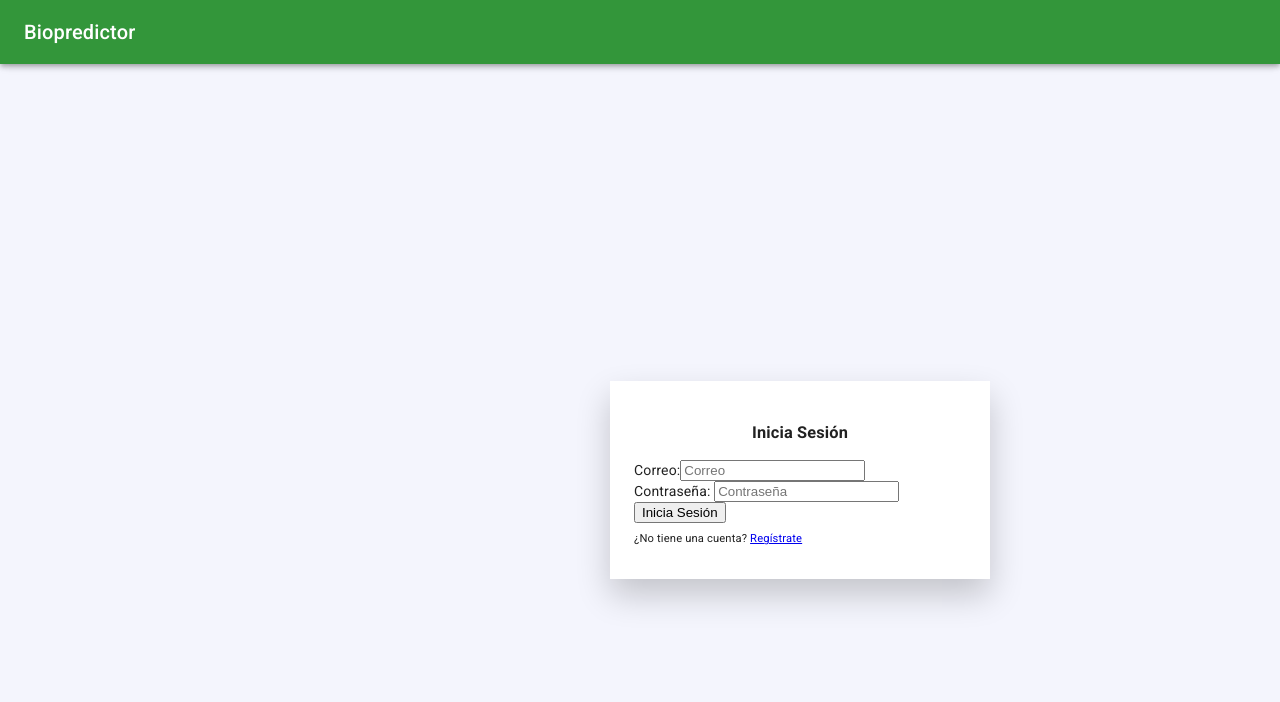
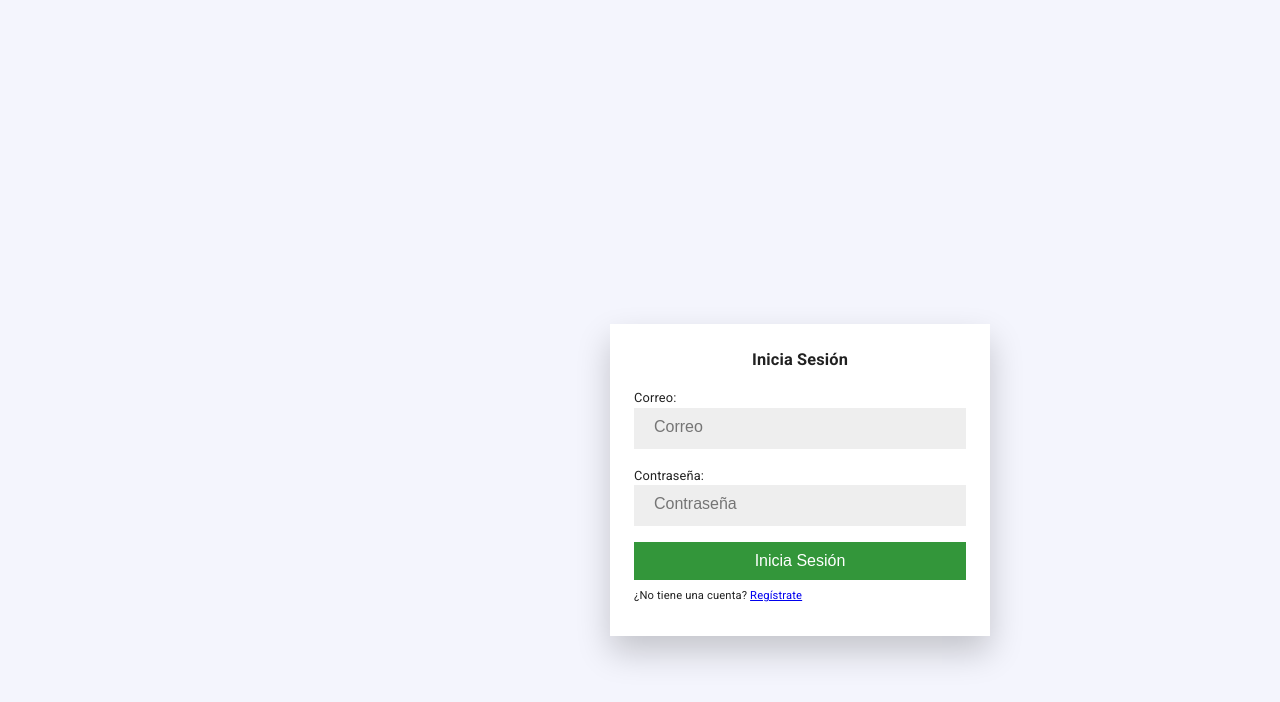
Before and after one commit to Proyecto-Biopredictor/frontend, a React (Create React App) app: page /login in a window 1280 px wide. Shown: the top 702 px of the page. Built offline with nearby package versions, Linux system fonts and the light colour scheme.

Commit message:
BIOP-34
added css, and logout button

```diff
--- a/package.json
+++ b/package.json
@@ -1,12 +1,13 @@
 {
   "name": "frontend",
   "version": "0.1.0",
-  "proxy": "http://localhost:5000/",
+  "proxy": "https://backend-ic7841.herokuapp.com/",
   "private": true,
   "dependencies": {
     "@date-io/date-fns": "^1.3.13",
     "@material-ui/core": "^4.12.3",
     "@material-ui/icons": "^4.11.2",
+    "@material-ui/lab": "^4.0.0-alpha.60",
     "@material-ui/pickers": "^3.3.10",
     "@material-ui/styles": "^4.11.4",
     "@testing-library/jest-dom": "^5.14.1",
--- a/src/App.js
+++ b/src/App.js
@@ -50,18 +50,20 @@ function App() {
   return (
     <Router>
       <ThemeProvider theme={theme}>
-        <Header />
+
 
         <div className={classes.appMain}>
         <Box m={10}></Box>
 
           <Switch>
             <PrivateRoute exact path='/'>
+              <Header />
               <SideMenu />
               <Home/>
             </PrivateRoute>
             <Route exact path="/login" component={Login} />
             <PrivateRoute exact path='/bioprocess/create'>
+              <Header />
               <SideMenu />
               <Bioprocesses />
             </PrivateRoute>
--- a/src/components/Header.js
+++ b/src/components/Header.js
@@ -1,8 +1,13 @@
 import React from 'react'
-import { AppBar, Toolbar, makeStyles, CssBaseline, IconButton } from '@material-ui/core'
+import { AppBar, Toolbar, makeStyles, CssBaseline } from '@material-ui/core'
 import MenuIcon from '@material-ui/icons/Menu';
 import Typography from '@material-ui/core/Typography';
 import clsx from 'clsx';
+import MenuItem from "@material-ui/core/MenuItem";
+import Menu from "@material-ui/core/Menu";
+import IconButton from "@material-ui/core/IconButton";
+import { useHistory } from "react-router-dom";
+import AccountCircle from "@material-ui/icons/AccountCircle";
 
 const drawerWidth = 240;
 const useStyles = makeStyles((theme) => ({
@@ -27,11 +32,29 @@ const useStyles = makeStyles((theme) => ({
         flexGrow: 1,
         padding: theme.spacing(3),
     },
+    toolbarButtons: {
+        marginLeft: 'auto',
+    },
 
 }));
 
 export default function Header() {
+    const history = useHistory();
+    const [anchorEl, setAnchorEl] = React.useState(null);
+    const open = Boolean(anchorEl);
 
+    const handleMenu = (event) => {
+        setAnchorEl(event.currentTarget);
+    };
+
+    const handleClose = () => {
+        setAnchorEl(null);
+    };
+
+    const logoutHandler = () => {
+        localStorage.removeItem("authToken");
+        history.push("/login");
+    };
     const classes = useStyles();
 
     return (
@@ -42,7 +65,37 @@ export default function Header() {
                     <Typography variant="h6" noWrap>
                         Biopredictor
                     </Typography>
+                    <div className={classes.toolbarButtons}>
+                        <IconButton
+                            aria-label="account of current user"
+                            aria-controls="menu-appbar"
+                            aria-haspopup="true"
+                            onClick={handleMenu}
+                            color="inherit"
+                        >
+                            <AccountCircle />
+                        </IconButton>
+                        <Menu
+                            id="menu-appbar"
+                            anchorEl={anchorEl}
+                            anchorOrigin={{
+                                vertical: "top",
+                                horizontal: "right",
+                            }}
+                            keepMounted
+                            transformOrigin={{
+                                vertical: "top",
+                                horizontal: "right",
+                            }}
+                            open={open}
+                            onClose={handleClose}
+                        >
+                            <MenuItem onClick={logoutHandler}>Salir</MenuItem>
+                        </Menu>
+                    </div>
+
                 </Toolbar>
+
             </AppBar>
         </div>
     )
--- a/src/index.css
+++ b/src/index.css
@@ -1,13 +1,73 @@
-body {
+* {
   margin: 0;
-  font-family: -apple-system, BlinkMacSystemFont, 'Segoe UI', 'Roboto', 'Oxygen',
-    'Ubuntu', 'Cantarell', 'Fira Sans', 'Droid Sans', 'Helvetica Neue',
-    sans-serif;
-  -webkit-font-smoothing: antialiased;
-  -moz-osx-font-smoothing: grayscale;
+  padding: 0;
+  box-sizing: border-box;
 }
 
-code {
-  font-family: source-code-pro, Menlo, Monaco, Consolas, 'Courier New',
-    monospace;
+body {
+  font-family: Arial, Helvetica, sans-serif;
+  line-height: 1.7;
+  background: #eee;
+  color: #333;
 }
+
+.form-group,
+.form-group label,
+.form-group input {
+  width: 100%;
+  margin-bottom: 0.5rem;
+}
+
+.form-group label {
+  font-size: 0.8rem;
+}
+
+.form-group input {
+  padding: 10px 20px;
+  border: none;
+  border-bottom: 3px solid transparent;
+  background-color: #eee;
+  outline-width: 0;
+  font-size: 1rem;
+}
+
+.form-group input:focus {
+  border-bottom: 3px solid #33963a;
+}
+
+.btn {
+  padding: 10px 20px;
+  cursor: pointer;
+  width: 100%;
+  font-size: 1rem;
+  border: none;
+}
+
+.btn:hover {
+  opacity: 0.8;
+}
+
+.btn-primary {
+  background-color: #33963a;
+  color: #fff;
+}
+
+.error-message {
+  width: 100%;
+  display: inline-block;
+  padding: 5px;
+  background: red;
+  color: #fff;
+  text-align: center;
+  margin: 0.5rem 0;
+}
+
+.success-message {
+  width: 100%;
+  display: inline-block;
+  padding: 5px;
+  background: green;
+  color: #fff;
+  text-align: center;
+  margin: 0.5rem 0;
+}
--- a/src/index.js
+++ b/src/index.js
@@ -5,9 +5,7 @@ import App from './App';
 import reportWebVitals from './reportWebVitals';
 
 ReactDOM.render(
-  <React.StrictMode>
-    <App />
-  </React.StrictMode>,
+  <App />,
   document.getElementById('root')
 );
 
--- a/src/pages/Bioprocess/CreateBioprocess.js
+++ b/src/pages/Bioprocess/CreateBioprocess.js
@@ -3,6 +3,10 @@ import { Grid, } from '@material-ui/core';
 import Controls from "../../components/controls/Controls";
 import { useForm, Form } from '../../components/useForm';
 import axios from "axios";
+import CloseIcon from '@material-ui/icons/Close';
+import Alert from '@material-ui/lab/Alert';
+import IconButton from '@material-ui/core/IconButton';
+import Collapse from '@material-ui/core/Collapse';
 
 const predictionItems = [
     { id: 'regresion', title: 'Regresión lineal' },
@@ -18,6 +22,7 @@ const initialBValues = {
 }
 
 export default function CreateBioprocess() {
+    const [open, setOpen] = React.useState(false);
     const validate = (fieldValues = values) => {
         let temp = { ...errors }
         if ('name' in fieldValues)
@@ -41,6 +46,15 @@ export default function CreateBioprocess() {
         resetForm
     } = useForm(initialBValues, true, validate);
 
+    const confirmPost = () =>{
+        setOpen(true);
+        resetForm({
+
+        })
+        setTimeout(function(){
+            setOpen(false);
+        }, 6000);
+    }
     const handleSubmit = e => {
         e.preventDefault()
         if (validate()){
@@ -53,13 +67,31 @@ export default function CreateBioprocess() {
               console.log(config);
 
               axios.post("/api/private/bioprocess", values, config)
-              .then(console.log).catch(console.log);
-              window.location.reload();
+              .then(confirmPost).catch(console.log);
+
         }
     }
 
     return (
         <Form onSubmit={handleSubmit}>
+            <Collapse in={open}>
+                <Alert
+                action={
+                    <IconButton
+                    aria-label="close"
+                    color="inherit"
+                    size="small"
+                    onClick={() => {
+                        setOpen(false);
+                    }}
+                    >
+                    <CloseIcon fontSize="inherit" />
+                    </IconButton>
+                }
+                >
+                Se ha agregado un bioproceso
+                </Alert>
+            </Collapse>
             <Grid container>
                 <Grid item xs={6}>
                     <Controls.Input
@@ -95,9 +127,11 @@ export default function CreateBioprocess() {
                     <div>
                         <Controls.Button
                             type="submit"
-                            text="Agregar" />
+                            text="Agregar"
+                        />
+
                         <Controls.Button
-                            text="Reiniciar"
+                            text="Limpiar"
                             color="default"
                             onClick={resetForm} />
                     </div>
```
Also changed, not shown: 1 other file (tests, documents, lock files or other folders).
